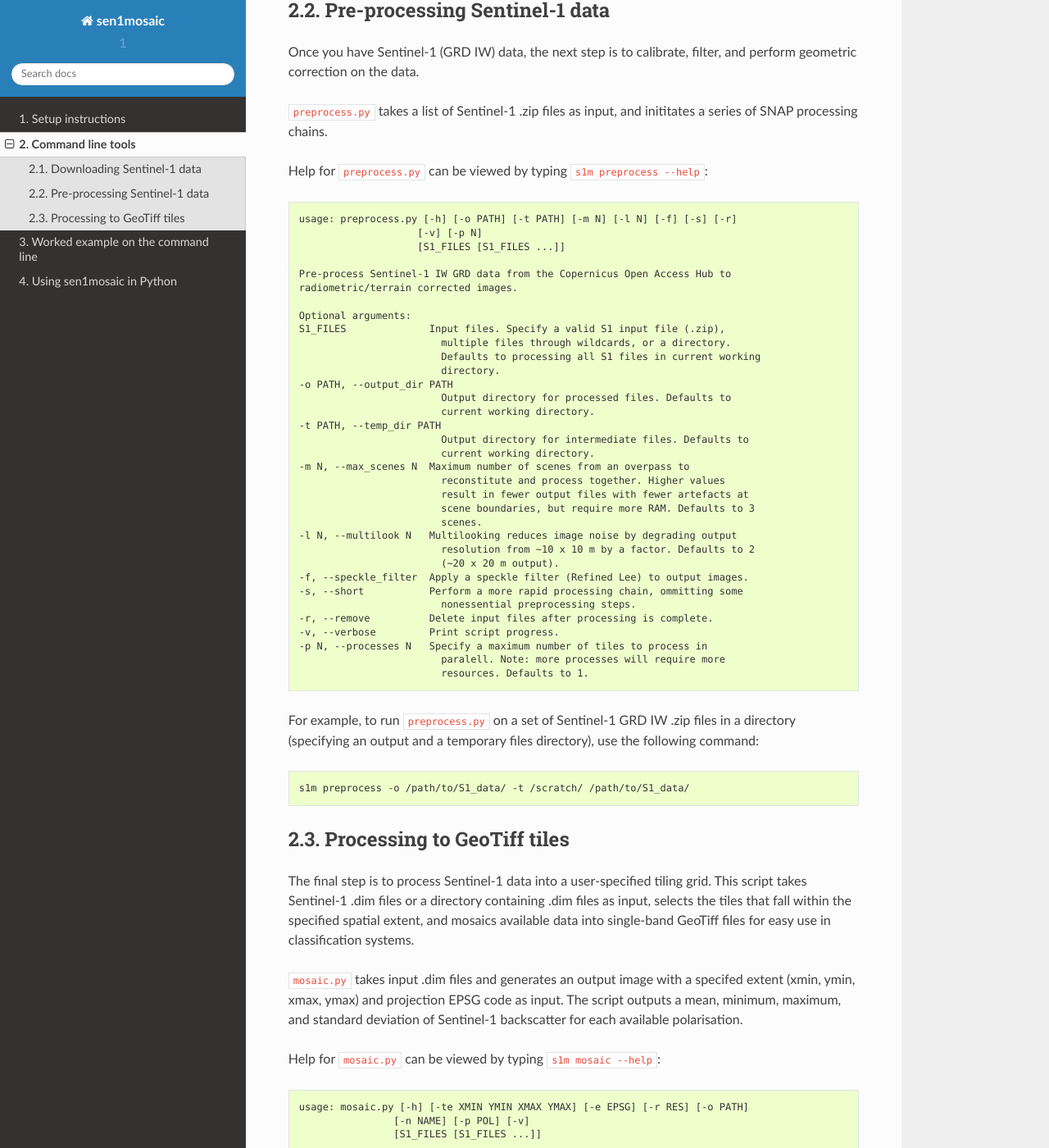
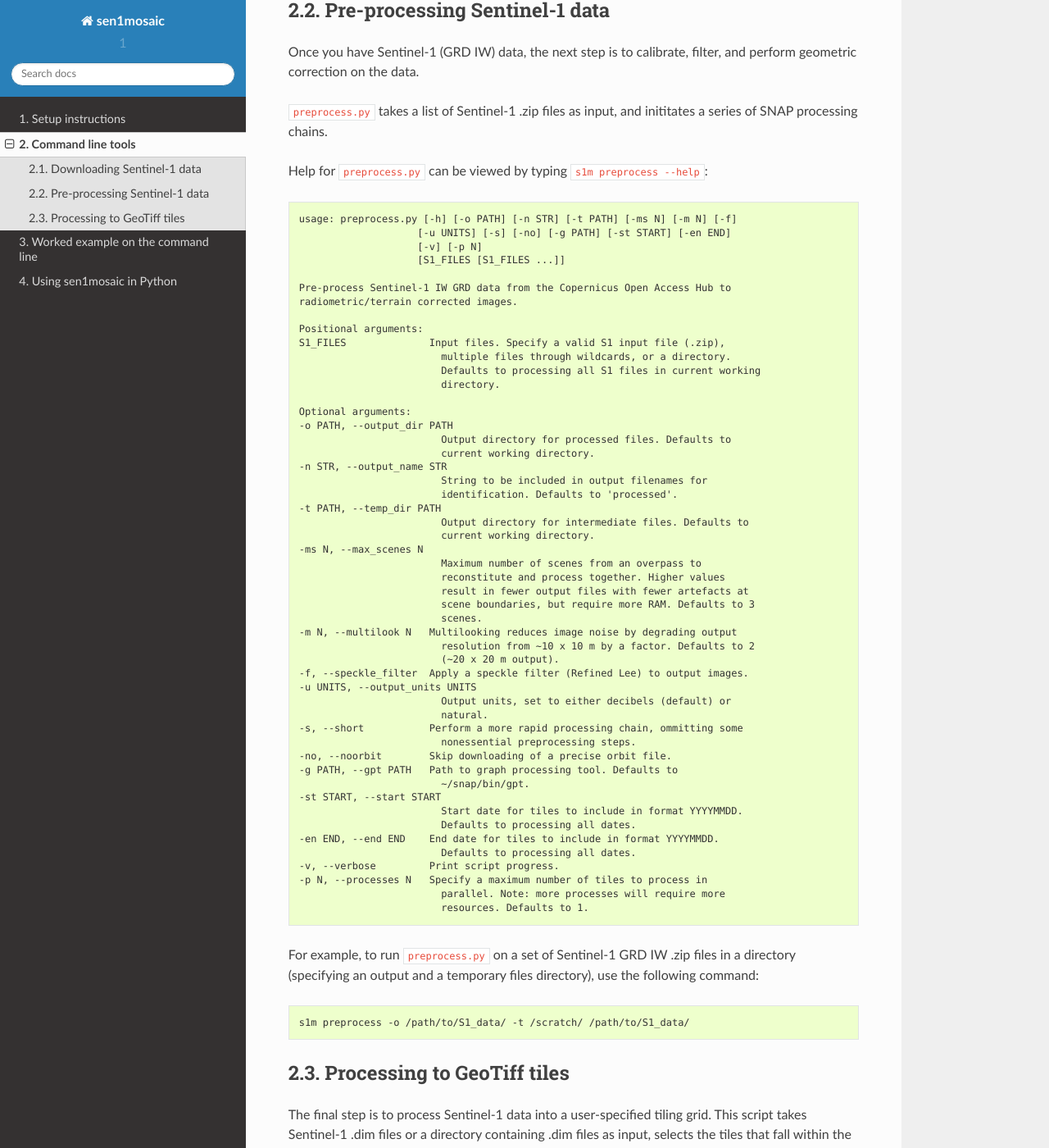
Before and after one commit to smfm-project/sen1mosaic, a Sphinx documentation site: the page built from docs/source/command_line.rst, in a window 1280 px wide and 1400 px high, scrolled down 1659 px. Shown: the whole window at 82% size. Built offline with Sphinx 7.4.7 and the Read the Docs theme 2.0.0, drawn with Linux system fonts in a browser that asks for light colours; some of the changed text lies outside the part shown.

Commit message:
Updated for latest version

```diff
--- a/docs/source/command_line.rst
+++ b/docs/source/command_line.rst
@@ -69,39 +69,56 @@ Help for ``preprocess.py`` can be viewed by typing ``s1m preprocess --help``:
 
 .. code-block:: console
 
-    usage: preprocess.py [-h] [-o PATH] [-t PATH] [-m N] [-l N] [-f] [-s] [-r]
+    usage: preprocess.py [-h] [-o PATH] [-n STR] [-t PATH] [-ms N] [-m N] [-f]
+                        [-u UNITS] [-s] [-no] [-g PATH] [-st START] [-en END]
                         [-v] [-p N]
                         [S1_FILES [S1_FILES ...]]
 
     Pre-process Sentinel-1 IW GRD data from the Copernicus Open Access Hub to
     radiometric/terrain corrected images.
 
-    Optional arguments:
+    Positional arguments:
     S1_FILES              Input files. Specify a valid S1 input file (.zip),
                             multiple files through wildcards, or a directory.
                             Defaults to processing all S1 files in current working
                             directory.
+
+    Optional arguments:
     -o PATH, --output_dir PATH
                             Output directory for processed files. Defaults to
                             current working directory.
+    -n STR, --output_name STR
+                            String to be included in output filenames for
+                            identification. Defaults to 'processed'.
     -t PATH, --temp_dir PATH
                             Output directory for intermediate files. Defaults to
                             current working directory.
-    -m N, --max_scenes N  Maximum number of scenes from an overpass to
+    -ms N, --max_scenes N
+                            Maximum number of scenes from an overpass to
                             reconstitute and process together. Higher values
                             result in fewer output files with fewer artefacts at
                             scene boundaries, but require more RAM. Defaults to 3
                             scenes.
-    -l N, --multilook N   Multilooking reduces image noise by degrading output
+    -m N, --multilook N   Multilooking reduces image noise by degrading output
                             resolution from ~10 x 10 m by a factor. Defaults to 2
                             (~20 x 20 m output).
     -f, --speckle_filter  Apply a speckle filter (Refined Lee) to output images.
+    -u UNITS, --output_units UNITS
+                            Output units, set to either decibels (default) or
+                            natural.
     -s, --short           Perform a more rapid processing chain, ommitting some
                             nonessential preprocessing steps.
-    -r, --remove          Delete input files after processing is complete.
+    -no, --noorbit        Skip downloading of a precise orbit file.
+    -g PATH, --gpt PATH   Path to graph processing tool. Defaults to
+                            ~/snap/bin/gpt.
+    -st START, --start START
+                            Start date for tiles to include in format YYYYMMDD.
+                            Defaults to processing all dates.
+    -en END, --end END    End date for tiles to include in format YYYYMMDD.
+                            Defaults to processing all dates.
     -v, --verbose         Print script progress.
     -p N, --processes N   Specify a maximum number of tiles to process in
-                            paralell. Note: more processes will require more
+                            parallel. Note: more processes will require more
                             resources. Defaults to 1.
 
 For example, to run ``preprocess.py`` on a set of Sentinel-1 GRD IW .zip files in a directory (specifying an output and a temporary files directory), use the following command:
@@ -122,8 +139,8 @@ Help for ``mosaic.py`` can be viewed by typing ``s1m mosaic --help``:
 
 .. code-block:: console
 
-    usage: mosaic.py [-h] [-te XMIN YMIN XMAX YMAX] [-e EPSG] [-r RES] [-o PATH]
-                    [-n NAME] [-p POL] [-v]
+    usage: mosaic.py [-h] [-te XMIN YMIN XMAX YMAX] [-e EPSG] [-res RES]
+                    [-st START] [-en END] [-o PATH] [-n NAME] [-p POL] [-v]
                     [S1_FILES [S1_FILES ...]]
 
     Collate preprocessed Sentinel-1 data into mosaicked tiles. This script mosaics
@@ -136,16 +153,22 @@ Help for ``mosaic.py`` can be viewed by typing ``s1m mosaic --help``:
                             Extent of output image tile, in format <xmin, ymin,
                             xmax, ymax>.
     -e EPSG, --epsg EPSG  EPSG code for output image tile CRS. This must be UTM.
-                            Find the EPSG code of your output CRS as https://www
-                            .epsg-registry.org/.
+                            Find the EPSG code of your output CRS as
+                            https://www.epsg-registry.org/.
+    -res RES, --resolution RES
+                            Output resolution in metres. If not specified,
+                            defaults to 20m.
 
     optional arguments:
     S1_FILES              Input files from preprocess.py. Specify a valid S1
                             input file (.dim), multiple files through wildcards,
                             or a directory. Defaults to processing all S1 files in
                             current working directory.
-    -r RES, --resolution RES
-                            Output resolution in metres. Defaults to 20 m.
+    -st START, --start START
+                            Start date for tiles to include in format YYYYMMDD.
+                            Defaults to processing all dates.
+    -en END, --end END    End date for tiles to include in format YYYYMMDD.
+                            Defaults to processing all dates.
     -o PATH, --output_dir PATH
                             Output directory. If nothing specified, downloads will
                             output to the present working directory, given a
@@ -156,7 +179,6 @@ Help for ``mosaic.py`` can be viewed by typing ``s1m mosaic --help``:
     -p POL, --pol POL     Specify a single polarisation ('VV' or 'VH') or
                             'both'. Defaults to processing both.
     -v, --verbose         Print script progress.
-
 
 For example, to run ``mosaic.py`` in the directory ``/path/to/S1_data/`` which contains pre-processed Sentinel-1 files to create a 200 x 200 km output tile in the UTM36S projection at 20 m resolution, input:
 
--- a/docs/source/setup.rst
+++ b/docs/source/setup.rst
@@ -118,7 +118,7 @@ To avoid having to reference the full path of the Python scripts in sen1mosaic,
 
 .. code-block:: console
 
-    echo "alias s1m='_s1m() { python ~/sen1mosaic/sen1mosaic/\"\$1\".py \$(shift; echo \"\$@\") ;}; _s1m'" >> ~/.bashrc
+    echo "alias s1m='_s1m() { python ~/sen1mosaic/cli/\"\$1\".py \$(shift; echo \"\$@\") ;}; _s1m'" >> ~/.bashrc
 
 Installing sen2mosaic
 ---------------------
```
